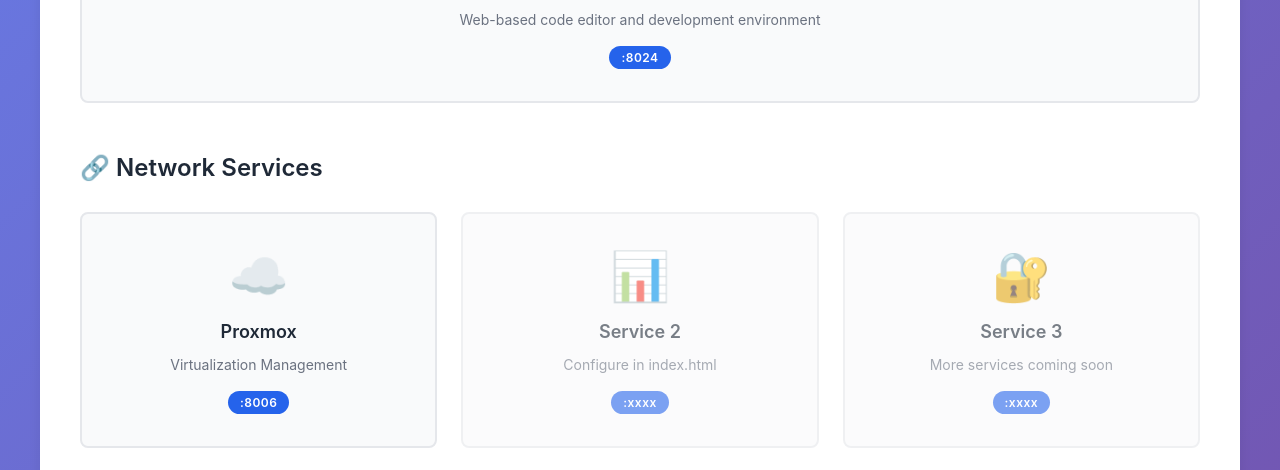
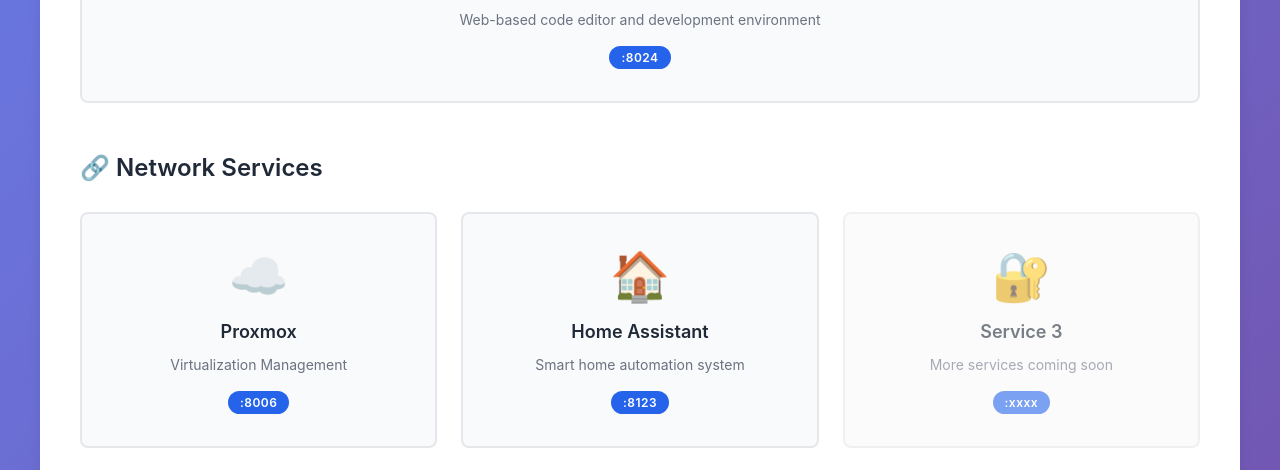
Before and after one commit to thei789/workspace, a website: page src/index.html in a window 1280 px wide. Shown: the part 482-952 px from the top of the page. Drawn offline with Linux system fonts and the light colour scheme.

Commit message:
adding home assistant link to landing page

```diff
--- a/src/index.html
+++ b/src/index.html
@@ -37,12 +37,12 @@
                         <p>Virtualization Management</p>
                         <span class="port-badge">:8006</span>
                     </a>
-                    <div class="service-card placeholder">
-                        <div class="service-icon">📊</div>
-                        <h3>Service 2</h3>
-                        <p>Configure in index.html</p>
-                        <span class="port-badge">:xxxx</span>
-                    </div>
+                    <a href="http://192.168.0.30:8123" class="service-card">
+                        <div class="service-icon">🏠</div>
+                        <h3>Home Assistant</h3>
+                        <p>Smart home automation system</p>
+                        <span class="port-badge">:8123</span>
+                    </a>
                     <div class="service-card placeholder">
                         <div class="service-icon">🔐</div>
                         <h3>Service 3</h3>
```
